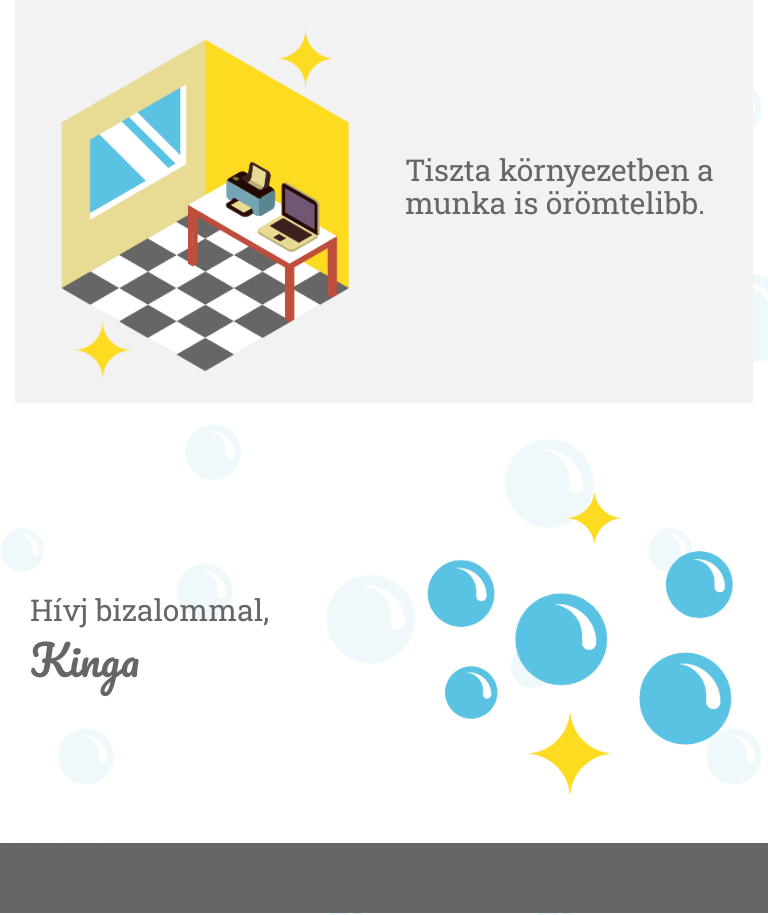
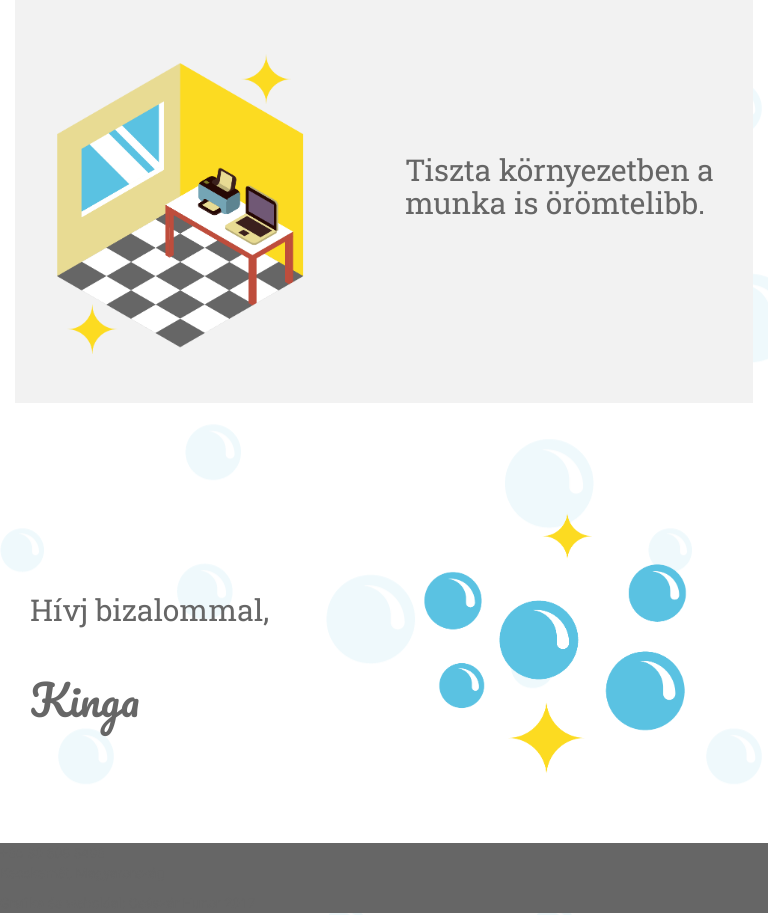
Before and after one commit to csaszarhunor/kinga_suvick, a plain HTML site: page index.html in a window 768 px wide. Shown: the part 1885-2800 px from the top of the page. Drawn offline with nearby package versions, Linux system fonts and the light colour scheme.

Commit message:
responsiveness fixes

```diff
--- a/assets/styles.css
+++ b/assets/styles.css
@@ -25,6 +25,14 @@ a {
 
 a:hover {
     color: #5ac2e2;
+}
+
+.float-left {
+    float: left;
+}
+
+.float-right {
+    float: right;
 }
 
 
@@ -185,7 +193,7 @@ a:hover {
 }
 
 .section-feature {
-    height: 400px;
+    min-height: 400px;
     margin-top: 40px;
     vertical-align: middle;
     line-height: 400px;
@@ -195,8 +203,19 @@ a:hover {
     max-height: 350px;
 }
 
-.section-feature > .col-sm-6 > h2 {
-    margin-top: 150px;
+@media only screen and (min-width: 768px) {
+    .section-feature > .col-sm-6 > h2 {
+        margin-top: 150px;
+    }
+}
+
+@media only screen and (max-width: 768px) {
+    .section-feature > .col-sm-6 > h2 {
+        margin-bottom: 50px;
+    }
+    .section-feature > .col-sm-6 > img {
+        max-height: 300px;
+    }
 }
 
 .section-feature h2 {
--- a/index.html
+++ b/index.html
@@ -116,12 +116,12 @@
         </div>
         <div class="container">
             <div class="row section-feature">
+                <div class="col-sm-6 float-right">
+                    <img src="assets/img/bubbles_sparkle.png" alt="buborékok illusztráció">
+                </div>
                 <div class="col-sm-6">
                     <h2>Hívj bizalommal, </h2>
                     <h2 id="cursive">Kinga</h2>
-                </div>
-                <div class="col-sm-6">
-                    <img src="assets/img/bubbles_sparkle.png" alt="buborékok illusztráció">
                 </div>
             </div>
         </div>
```
